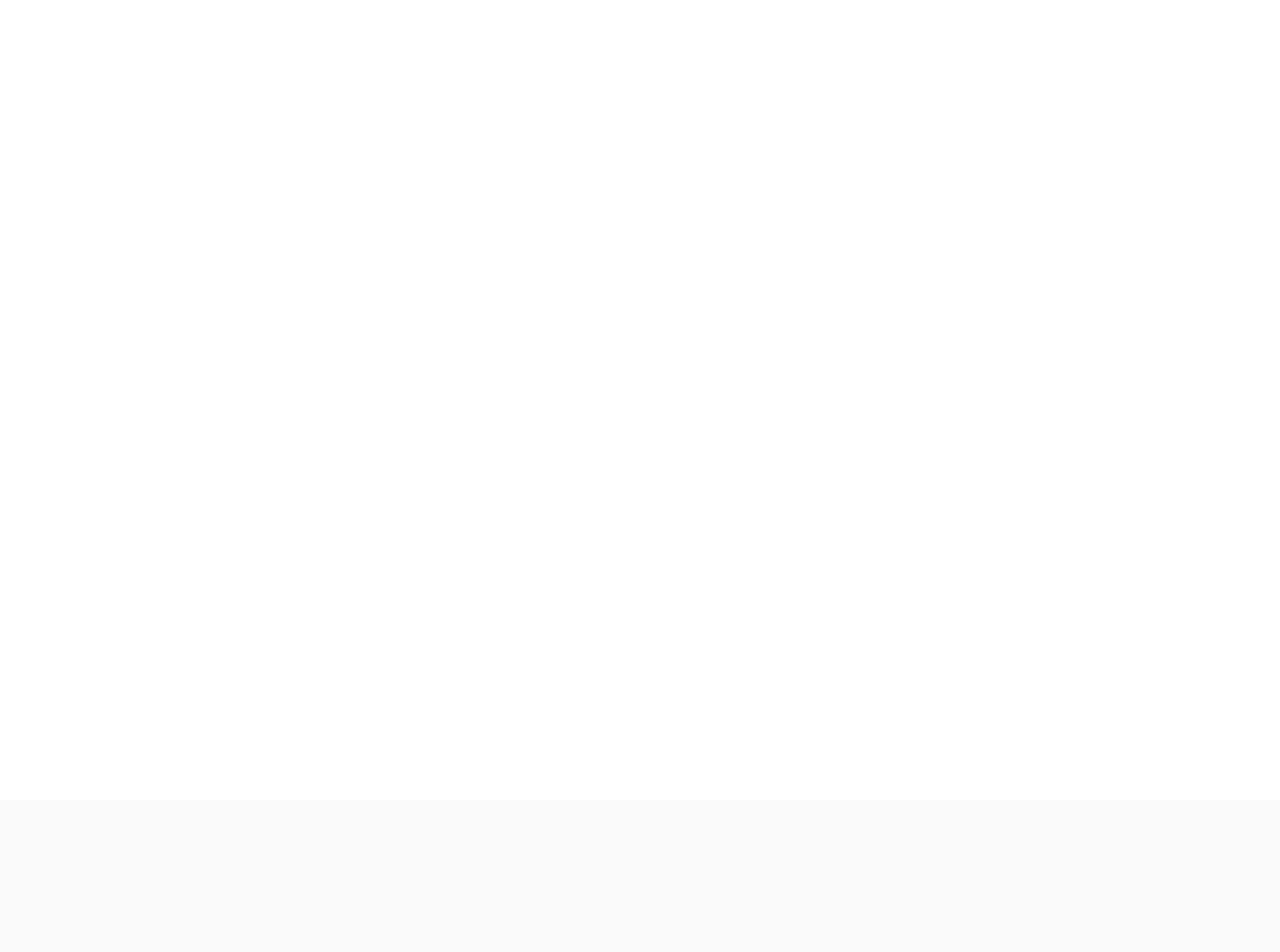
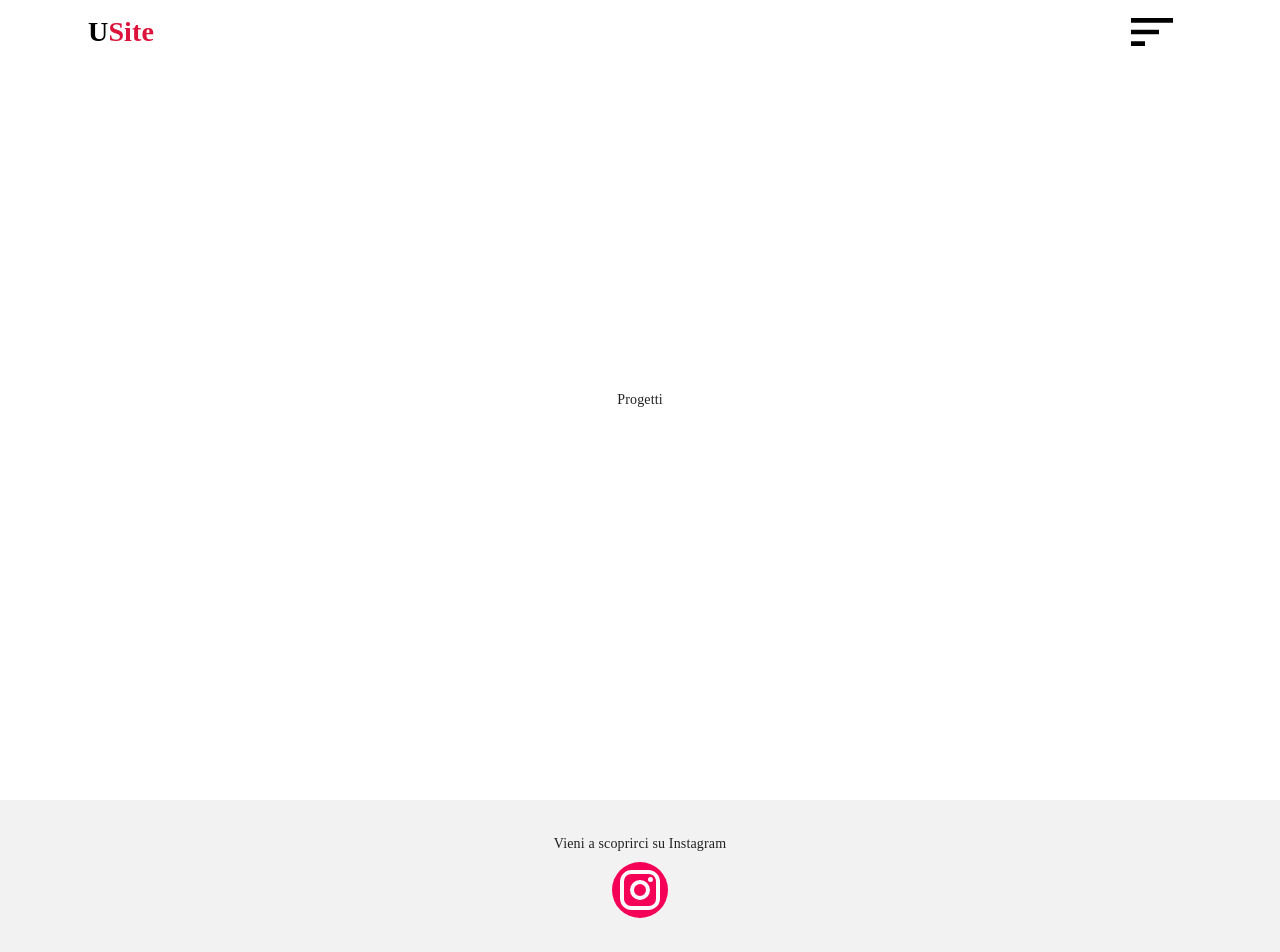
Before and after one commit to DarioCrosetto/siteAgency, a React (Create React App) app: page /projects in a window 1280 px wide. Shown: the top 952 px of the page. Before the commit the page ends 800 px from the top, so only its background shows below. Built offline with nearby package versions, Linux system fonts and the light colour scheme; a web font is replaced by a local one.

Commit message:
Menu e footer

```diff
--- a/package.json
+++ b/package.json
@@ -5,6 +5,7 @@
   "dependencies": {
     "@material-ui/core": "^4.11.0",
     "@material-ui/icons": "^4.9.1",
+    "@material-ui/styles": "^4.10.0",
     "@testing-library/jest-dom": "^4.2.4",
     "@testing-library/react": "^9.5.0",
     "@testing-library/user-event": "^7.2.1",
--- a/src/App.js
+++ b/src/App.js
@@ -4,6 +4,7 @@ import { CssBaseline } from '@material-ui/core';
 import Home from './components/HomePage/Home';
 import Contact from './components/Contact';
 import Progetto from './components/Progetto';
+import Progetti from './components/Progetti';
 
 import { BrowserRouter as Router, Switch, Route, Link } from "react-router-dom";
 
@@ -24,6 +25,7 @@ export default function App(){
           <Route path="/" exact component={Home} />
           <Route path="/contact" component={Contact} />
           <Route path="/projects/:id" component={Progetto} />
+          <Route path="/projects/" component={Progetti} />
           </Switch>
         </Router>
     </div>
--- a/src/components/Contact.js
+++ b/src/components/Contact.js
@@ -1,11 +1,8 @@
-import React, { useCallback, useState } from 'react'
+import React, { useState } from 'react'
 import { makeStyles } from'@material-ui/core/styles'
-import Header from './Header'
-import QuestionAnswerIcon from '@material-ui/icons/QuestionAnswer';
-import { Grid, Button } from '@material-ui/core';
+import HeaderForSite from './HeaderForSite'
 import Footer from './Footer';
 import Paper from '@material-ui/core/Paper';
-import Typography from '@material-ui/core/Typography';
 import Form from './Form';
 
 const useStyles = makeStyles((theme) => ({
@@ -59,14 +56,14 @@ export default function Contact(){
   return (
     <div>
       <div className={classes.root}>
-        <Header />
+        <HeaderForSite />
         <div>
         <Paper className={classes.paper}>
-        <Form />
-
-      </Paper>
-      </div>
+          <Form />
+        </Paper>
+        </div>
     </div>
+    <Footer />
     </div>
 
 
--- a/src/components/Footer.js
+++ b/src/components/Footer.js
@@ -1,75 +1,69 @@
 import React from 'react'
 import { makeStyles } from'@material-ui/core/styles'
-import Grid from '@material-ui/core/Grid';
-import { Paper, Button } from '@material-ui/core';
-
+import InstagramIcon from '@material-ui/icons/Instagram';
+import { Avatar, Grid } from '@material-ui/core';
 
 
 
 const useStyles = makeStyles((theme) => ({
   root: {
-    minHeight: '35vh',
-    backgroundColor: '#f6f6f6',
-    alignItems: "center",
+    display: 'flex',
+    justifyContent: 'center',
+    alignItems: 'center',
+    height: '20vh',
+    fontFamily: 'Playfair',
+    backgroundColor: '#f2f2f2'
 
   },
-  gridContainer: {
-    margin: '50px',
-    alignItems: "center",
+
+  avatar: {
+    margin: theme.spacing(1),
+    backgroundColor: theme.palette.secondary.main,
+    fontSize: '4rem',
+    width: theme.spacing(7),
+    height: theme.spacing(7),
   },
-  mainfooter : {
-    color: 'white',
-    backgroundColor: '#dc3545',
-    paddingTop: '3em',
-    position: 'relative',
-    bottom: '0',
-    width: '100%'
+
+  icon: {
+    fontSize: '3rem',
   },
+
+  appbarTitle: {
+    flexGrow: '1',
+    color: '#000000',
+  },
+
+
+
+  colorText: {
+    color: '#DC143C',
+  },
+
 
 }));
 
 export default function Footer(){
   const classes = useStyles();
   return (
-    <div className={classes.mainfooter}>
-      <div className={classes.container}>
-        <div className={classes.row}>
-          {/* Column1 */}
-          <div className={classes.col}>
-            <h4>THICC MEMES INC</h4>
-            <h1 className="list-unstyled">
-              <li>342-420-6969</li>
-              <li>Moscow, Russia</li>
-              <li>123 Streeet South North</li>
-            </h1>
-          </div>
-          {/* Column2 */}
-          <div className={classes.col}>
-            <h4>Stuff</h4>
-            <ui className="list-unstyled">
-              <li>DANK MEMES</li>
-              <li>OTHER STUFF</li>
-              <li>GUD STUFF</li>
-            </ui>
-          </div>
-          {/* Column3 */}
-          <div className={classes.col}>
-            <h4>WELL ANOTHER COLUMN</h4>
-            <ui className="list-unstyled">
-              <li>DANK MEMES</li>
-              <li>OTHER STUFF</li>
-              <li>GUD STUFF</li>
-            </ui>
-          </div>
-        </div>
-        <hr />
-        <div className={classes.row}>
-          <p className="col-sm">
-            &copy;{new Date().getFullYear()} THICC MEMES | All rights reserved |
-            Terms Of Service | Privacy
-          </p>
-        </div>
-      </div>
+
+    <div className={classes.root}>
+        <Grid
+            container
+            direction="column"
+            justify="center"
+            alignItems="center"
+            >
+            Vieni a scoprirci su Instagram
+            <Avatar className={classes.avatar} onClick={(e) => {
+            e.preventDefault();
+            window.location.href='https://www.instagram.com/scimmieontheroad/?hl=it';
+            }}>
+                <InstagramIcon className={classes.icon}/>
+            </Avatar>
+
+
+         </Grid>
+
     </div>
   );
 }
--- a/src/components/Header.js
+++ b/src/components/HeaderForSite.js
@@ -1,10 +1,8 @@
 import React, { useCallback } from 'react'
-import { makeStyles } from'@material-ui/core/styles'
-import {useHistory} from 'react-router-dom';
+import { makeStyles  } from'@material-ui/core/styles'
 import { AppBar, Button, Collapse, IconButton, Toolbar } from '@material-ui/core';
-import SortIcon from '@material-ui/icons/Sort';
-import ExpandMoreIcon from '@material-ui/icons/ExpandMore';
 
+import MenuForSite from './MenuForSite'
 
 
 const useStyles = makeStyles((theme) => ({
@@ -14,7 +12,6 @@ const useStyles = makeStyles((theme) => ({
         alignItems: 'center',
         height: '8vh',
         fontFamily: 'Playfair',
-        background: '#f6f6f6',
       },
 
       appbar: {
@@ -33,7 +30,7 @@ const useStyles = makeStyles((theme) => ({
 
       icon: {
         color: '#000000',
-        fontSize: '2rem',
+        fontSize: '3rem',
       },
 
       colorText: {
@@ -41,24 +38,20 @@ const useStyles = makeStyles((theme) => ({
       },
 }));
 
-export default function Home(){
+export default function HeaderForSite(){
 
   const classes = useStyles();
-  const home = () => {};
-  const history = useHistory();
-  const handleOnClick = useCallback(() => history.push('/contact/'), [history]);
+
 
   return (
 
       <AppBar className={classes.appbar} elevation={0}>
         <div className={classes.root}>
             <Toolbar className={classes.appbarWrapper}>
-                <h1 className={classes.appbarTitle} onClick={home}>
+                <h1 className={classes.appbarTitle}>
                 U<span className={classes.colorText}>Site</span>
                 </h1>
-            <IconButton >
-                <SortIcon className={classes.icon} />
-            </IconButton>
+                <MenuForSite />
             </Toolbar>
         </div>
       </AppBar>
--- a/src/components/HomePage/Home.js
+++ b/src/components/HomePage/Home.js
@@ -4,6 +4,7 @@ import { CssBaseline } from '@material-ui/core';
 import HeaderHomePage from './HeaderHomePage';
 import Card from '../Card';
 import WeDO from '../WeDO';
+import Footer from '../Footer';
 
 
 const useStyles = makeStyles((theme) => ({
@@ -21,6 +22,7 @@ export default function Home(){
       <HeaderHomePage />
       <Card />
       <WeDO />
+      <Footer />
     </div>
   );
 }
--- /dev/null
+++ b/src/components/MenuForSite.js
@@ -0,0 +1,111 @@
+import React, { useCallback} from 'react'
+import { makeStyles, withStyles} from'@material-ui/core/styles'
+import {useHistory} from 'react-router-dom';
+
+import SortIcon from '@material-ui/icons/Sort';
+import Menu from '@material-ui/core/Menu';
+import MenuItem from '@material-ui/core/MenuItem';
+import ListItemIcon from '@material-ui/core/ListItemIcon';
+import ListItemText from '@material-ui/core/ListItemText';
+import SendIcon from '@material-ui/icons/Send';
+import HomeIcon from '@material-ui/icons/Home';
+import MenuBookIcon from '@material-ui/icons/MenuBook';
+import { IconButton } from '@material-ui/core';
+
+const StyledMenu = withStyles({
+    paper: {
+      border: '1px solid #d3d4d5',
+
+    },
+  })((props) => (
+    <Menu
+      elevation={0}
+      getContentAnchorEl={null}
+      anchorOrigin={{
+        vertical: 'bottom',
+        horizontal: 'center',
+      }}
+      transformOrigin={{
+        vertical: 'top',
+        horizontal: 'center',
+      }}
+      {...props}
+    />
+  ));
+
+  const StyledMenuItem = withStyles((theme) => ({
+    root: {
+      '&:focus': {
+
+        '& .MuiListItemIcon-root, & .MuiListItemText-primary': {
+
+        },
+      },
+    },
+  }))(MenuItem);
+
+const useStyles = makeStyles((theme) => ({
+  icon: {
+    color: '#000000',
+    fontSize: '3.5rem',
+  },
+}));
+
+export default function MenuForSite(){
+
+  const classes = useStyles();
+  const history = useHistory();
+
+  const [anchorEl, setAnchorEl] = React.useState(null);
+
+  const handleClick = (event) => {
+    setAnchorEl(event.currentTarget);
+  };
+
+  const handleClose = () => {
+    setAnchorEl(null);
+  };
+  const handleOnClickHome = useCallback(() => history.push('/'), [history]);
+  const handleOnClickContact = useCallback(() => history.push('/contact/'), [history]);
+  const handleOnClickProjects = useCallback(() => history.push('/projects/'), [history]);
+
+
+  return (
+      <div>
+        <IconButton >
+            <SortIcon className={classes.icon} onClick={handleClick}/>
+        </IconButton>
+        <StyledMenu
+            id="customized-menu"
+            anchorEl={anchorEl}
+            keepMounted
+            open={Boolean(anchorEl)}
+            onClose={handleClose}
+        >
+            <StyledMenuItem onClick={handleOnClickHome} >
+                <ListItemIcon>
+                <HomeIcon fontSize="small" />
+                </ListItemIcon>
+                <ListItemText primary="Home Page" />
+            </StyledMenuItem>
+
+            <StyledMenuItem onClick={handleOnClickProjects}>
+                <ListItemIcon>
+                <MenuBookIcon fontSize="small"/>
+                </ListItemIcon>
+                <ListItemText primary="I Nostri Progetti" />
+            </StyledMenuItem>
+
+            <StyledMenuItem onClick={handleOnClickContact}>
+                <ListItemIcon>
+                <SendIcon fontSize="small"/>
+                </ListItemIcon>
+                <ListItemText primary="Contattaci" />
+            </StyledMenuItem>
+
+        </StyledMenu>
+      </div>
+
+
+  );
+}
--- /dev/null
+++ b/src/components/Progetti.js
@@ -0,0 +1,36 @@
+import React, { useCallback, useState } from 'react'
+import { makeStyles } from'@material-ui/core/styles'
+import HeaderForSite from './HeaderForSite'
+import QuestionAnswerIcon from '@material-ui/icons/QuestionAnswer';
+import { Grid, Button } from '@material-ui/core';
+import Footer from './Footer';
+import Paper from '@material-ui/core/Paper';
+import Typography from '@material-ui/core/Typography';
+import Form from './Form';
+
+
+const useStyles = makeStyles((theme) => ({
+    root: {
+      display: 'flex',
+      justifyContent: 'center',
+      alignItems: 'center',
+      height: '100vh',
+      fontFamily: 'Playfair',
+    },
+
+}));
+
+export default function Progetti(){
+
+  const classes = useStyles();
+
+  return (
+    <div>
+        <HeaderForSite />
+      <div className={classes.root}>
+        Progetti
+      </div>
+      <Footer />
+    </div>
+  );
+}
--- a/src/components/Progetto.js
+++ b/src/components/Progetto.js
@@ -1,29 +1,34 @@
 import React, { useEffect } from 'react'
 import { makeStyles } from'@material-ui/core/styles'
 import siteExamples from '../static/siteExamples'
-import Header from './Header'
+import HeaderForSite from './HeaderForSite'
+import Footer from './Footer';
+
 
 
 const useStyles = makeStyles((theme) => ({
   root: {
-    minHeight: '100vh',
-
+    display: 'flex',
+    justifyContent: 'left',
+    alignItems: 'center',
+    height: '100vh',
+    fontFamily: 'Playfair',
+    backgroundImage: `url(${process.env.PUBLIC_URL + '/assets/bg.jpg'})`,
+    backgroundRepeat: 'no-repeat',
+    backgroundSize: 'cover',
   }
 }));
 
-export default function Card({ match }){
+export default function Progetto({ match }){
   const classes = useStyles();
-
-  useEffect(() => {
-      console.log(match.params.id)
-  }, []);
 
   return (
       <div>
-        <Header />
-        <div>
+        <HeaderForSite />
+        <div className={classes.root}>
             Progetto {siteExamples[match.params.id].extendedDescription}
         </div>
+        <Footer />
       </div>
   );
 }
```
Also changed, not shown: src/components/Form.js (+11 -9 lines), src/components/HomePage/HeaderHomePage.js (+6 -12 lines), 1 other file (tests, documents, lock files or other folders).
